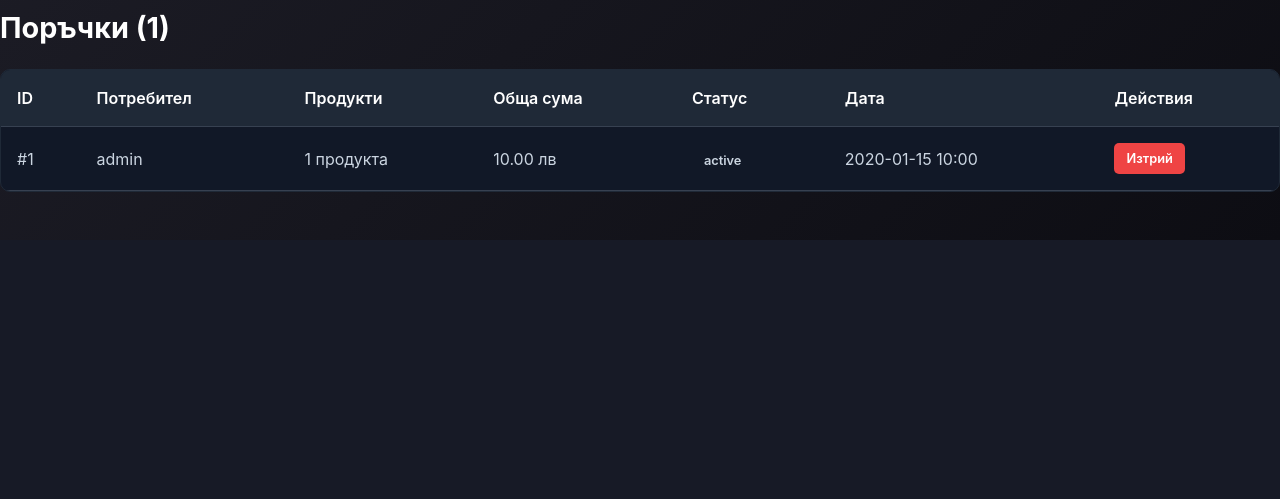
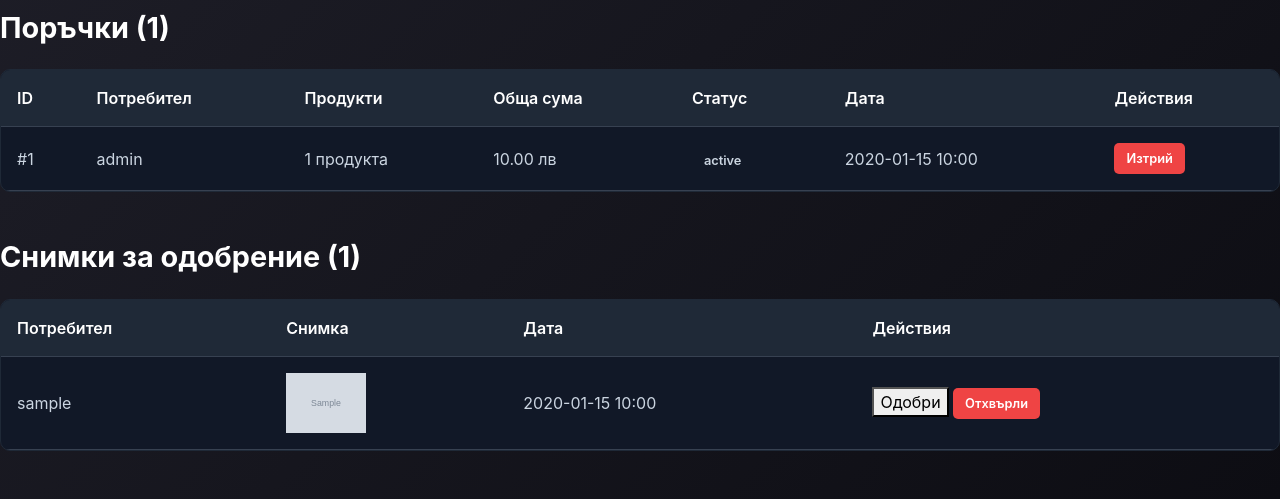
Before and after one commit to TDTanev21/T-shoe, a Flask app: template FlaskProject1/templates/dashboard/admin.html in a window 1280 px wide. Shown: the part 2310-2809 px from the top of the page. Before the commit the page ends 2550 px from the top, so only its background shows below. Run offline with Flask 3, Linux system fonts and the light colour scheme; tables that the repository leaves empty hold one stand-in row (values such as "Sample post"); the template is opened without the code that fills it: values that come from a table or form of the project are taken from there, most other values are stand-ins (such as "Sample title", 1, 10 or a date in 2020); grey boxes marked "Sample" are stand-in pictures.

Commit message:
Add encapsulation

```diff
--- a/FlaskProject1/templates/dashboard/admin.html
+++ b/FlaskProject1/templates/dashboard/admin.html
@@ -206,6 +206,42 @@
         <p class="no-data">Няма поръчки все още.</p>
         {% endif %}
     </div>
+</div>
+    <div class="management-section">
+    <h2 class="section-title">Снимки за одобрение ({{ pending_pictures|length }})</h2>
+    {% if pending_pictures %}
+    <div class="table-container">
+        <table class="data-table">
+            <thead>
+                <tr>
+                    <th>Потребител</th>
+                    <th>Снимка</th>
+                    <th>Дата</th>
+                    <th>Действия</th>
+                </tr>
+            </thead>
+            <tbody>
+                {% for pic in pending_pictures %}
+                <tr>
+                    <td>{{ pic.user.username }}</td>
+                    <td><img src="{{ url_for('static', filename='pending_pictures/' ~ pic.filename) }}" width="80"></td>
+                    <td>{{ pic.uploaded_at.strftime('%Y-%m-%d %H:%M') }}</td>
+                    <td>
+                        <form action="{{ url_for('dashboard.approve_picture', picture_id=pic.id) }}" method="POST" style="display:inline;">
+                            <button type="submit" class="btn-approve">Одобри</button>
+                        </form>
+                        <form action="{{ url_for('dashboard.reject_picture', picture_id=pic.id) }}" method="POST" style="display:inline;">
+                            <button type="submit" class="btn-delete">Отхвърли</button>
+                        </form>
+                    </td>
+                </tr>
+                {% endfor %}
+            </tbody>
+        </table>
+    </div>
+    {% else %}
+    <p class="no-data">Няма чакащи снимки.</p>
+    {% endif %}
 </div>
 
 <style>
```
Also changed, not shown: FlaskProject1/models/user.py (+9 -4 lines), FlaskProject1/instance/shoestore.db.
